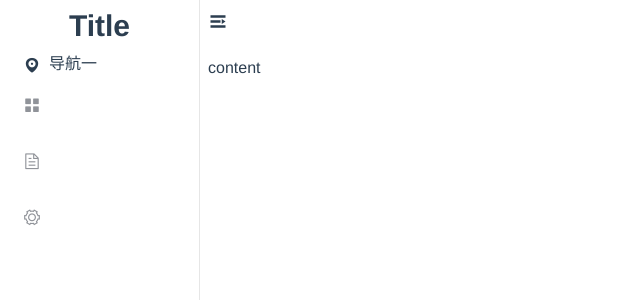
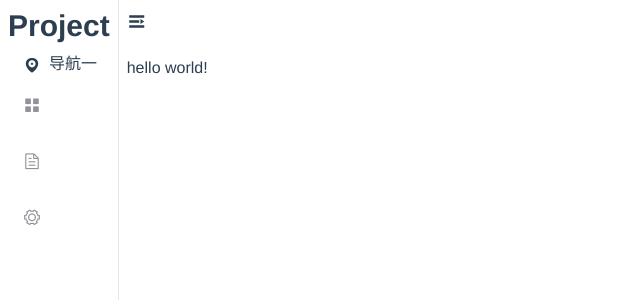
Before and after one commit to yezhidaizhu/elem, a Vue app: page /function in a window 1280 px wide. Shown: the top 300 px of the page, without its empty margins (0-640 px from the left). Built offline with nearby package versions, Linux system fonts and the light colour scheme.

Commit message:
feat: add vue-router

```diff
--- a/src/App.vue
+++ b/src/App.vue
@@ -1,7 +1,16 @@
 <template>
-  <BaseLayout />
+  <Suspense>
+    <template #default>
+      <router-view v-slot="{ Component, route }">
+        <transition :name="route.meta.transition || 'fade'"
+                    mode="out-in">
+          <keep-alive>
+            <component :is="Component"
+                       :key="route.meta.usePathKey ? route.path : undefined" />
+          </keep-alive>
+        </transition>
+      </router-view>
+    </template>
+    <template #fallback> Loading... </template>
+  </Suspense>
 </template>
-
-<script setup>
-import BaseLayout from '@/layouts/BaseLayout.vue'
-</script>
--- a/src/components/Menu.vue
+++ b/src/components/Sider.vue
@@ -4,7 +4,7 @@
            @open="handleOpen"
            @close="handleClose"
            :collapse="isCollapse">
-    <div class="text-3xl font-bold flex justify-center p-2 overflow-hidden truncate ">
+    <div class="text-3xl font-bold flex justify-center p-2">
       <slot name="title">{{title}}</slot>
     </div>
     <el-submenu index="1">
@@ -48,7 +48,7 @@ export default {
   props: {
     title: {
       type: String,
-      default: "Title"
+      default: "Project"
     },
     isCollapse: {
       type: Boolean,
@@ -69,10 +69,13 @@ export default {
 }
 </script>
 
-<style >
-.el-menu-vertical {
+<style>
+.el-menu-vertical:not(.el-menu--collapse) {
   width: 200px;
   min-height: 100vh;
   padding-bottom: 64px;
 }
+.el-menu--collapse {
+  min-height: 100vh;
+}
 </style>
--- a/src/config/router.config.ts
+++ b/src/config/router.config.ts
@@ -1,11 +1,11 @@
-import { BasicLayout, BasicLayoutContent } from '@/layouts'
+import BaseLayout from '@/layouts/BaseLayout.vue'
 
 // RouteView
 export const asyncRouterMap = [
   {
     path: '/',
     name: 'Home',
-    component: BasicLayout,
+    component: BaseLayout,
     meta: { title: 'Home' },
     redirect: '/function',
     children: [
--- a/src/layouts/BaseLayout.vue
+++ b/src/layouts/BaseLayout.vue
@@ -1,10 +1,12 @@
 <template>
   <BaseLayout>
     <template #sider>
-      <Menu ref="menu"
-            :isCollapse="isCollapse">
-        <template #title>Title</template>
-      </Menu>
+      <Sider ref="menu"
+             :isCollapse="isCollapse">
+        <template #title>
+          <span class="truncate">Project</span>
+        </template>
+      </Sider>
     </template>
     <template #header>
       <span @click="onChangMenuCollapse">
@@ -13,19 +15,19 @@
       </span>
     </template>
     <template #content>
-      content
+      <router-view></router-view>
     </template>
   </BaseLayout>
 </template>
 
 <script >
 import BaseLayout from '@/components/BaseLayout.vue'
-import Menu from '@/components/Menu.vue';
+import Sider from '@/components/Sider.vue';
 
 export default {
   components: {
     BaseLayout,
-    Menu,
+    Sider,
   },
   data() {
     return {
--- a/src/main.ts
+++ b/src/main.ts
@@ -4,10 +4,13 @@ import './style.css'
 import './mock';
 
 import ElementPlus from 'element-plus';
-import { VueAxios } from '@/utils/request'
+import { VueAxios } from '@/utils/request';
+import router from '@/router/index'
+
 
 const app = createApp(App)
 
+app.use(router);
 app.use(VueAxios);
 app.use(ElementPlus);
 
--- /dev/null
+++ b/src/views/exception/404.vue
@@ -0,0 +1,13 @@
+<template>
+  <el-result title="404"
+             subTitle="抱歉，请求错误">
+</template>
+<script>
+export default {
+  methods: {
+    backHome() {
+      this.$router.back();
+    }
+  },
+}
+</script>
--- /dev/null
+++ b/src/views/function/index.vue
@@ -0,0 +1,3 @@
+<template>
+  hello world!
+</template>
```
